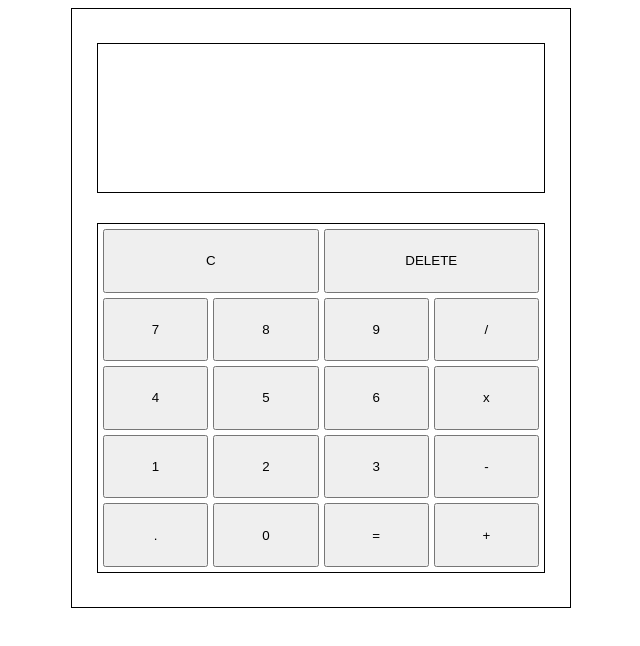
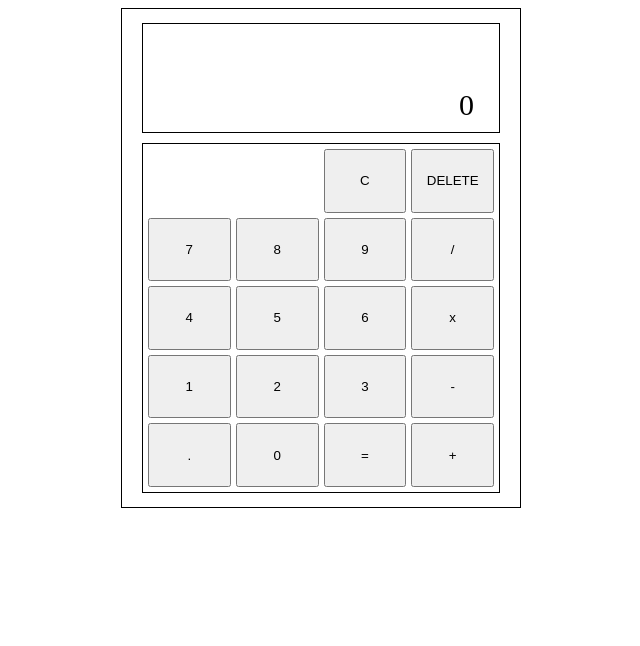
Before and after one commit to Sane1804/Calculator, a plain HTML site: page index.html in a window 1280 px wide. Shown: the whole page, without its empty margins (319-959 px from the left). Drawn offline with Linux system fonts and the light colour scheme.

Commit message:
Finally archive the layout

```diff
--- a/index.html
+++ b/index.html
@@ -9,7 +9,8 @@
 <body>
     <div id="calculator">
         <div id="screen-container">
-            <div id="screen"></div>
+            <div id="second-screen"></div>
+            <div id="main-screen">0</div>
         </div>
         <div id="buttons-container">
         </div>
--- a/script.js
+++ b/script.js
@@ -1,4 +1,7 @@
-let btnContainer = document.querySelector("#buttons-container");
+const BTN_CONTAINER = document.querySelector("#buttons-container");
+const MAIN_SCREEN = document.querySelector("#main-screen");
+const SECOND_SCREEN = document.querySelector("#second-screen");
+
 
 const appendBtn = (node) => {
     let box = node;
@@ -8,19 +11,21 @@ const appendBtn = (node) => {
         let btn = document.createElement("button");
         btn.classList.add("btn");
         if(i < 2){
-            btn.classList.add("btn-span");
+            btn.classList.add(`btn-span${i}`);
         }
         btn.textContent = arr[i];
         box.appendChild(btn);
     }
 }
-appendBtn(btnContainer)
+appendBtn(BTN_CONTAINER)
 
 
 const BUTTONS = document.querySelectorAll(".btn");
 
+BUTTONS.forEach(btn => btn.addEventListener("click", function (e) {
+    if (e.target.textContent == "C"){
+        MAIN_SCREEN.textContent = 0;
+        SECOND_SCREEN.textContent = "";
+    }
 
-
-BUTTONS.forEach(btn => btn.addEventListener("click", function (e) {
-    console.log(e.target)
 }));
--- a/style.css
+++ b/style.css
@@ -16,21 +16,40 @@ body {
 
 
 #calculator {
-    width: 500px;
-    height: 600px;
+    width: 400px;
+    height: 500px;
     border: 1px solid black;
     display: flex;
     flex-direction: column;
     align-items: center;
     justify-content: center;
-    gap: 30px
+    gap: 10px;
 }
 
 #screen-container {
-    height: 150px;
+    height: 110px;
     width: 90%;
     border: 1px solid black;
+    display: grid;
+    grid-template-rows: 1fr 2fr;
 }
+
+#second-screen,
+#main-screen {
+    display: flex;
+    justify-content: flex-end;
+    align-items: flex-end;
+    padding: 10px 25px;
+}
+
+#main-screen {
+    font-size: 30px;
+}
+
+
+
+
+
 
 
 #buttons-container {
@@ -45,6 +64,10 @@ body {
 }
 
 
-.btn-span {
-    grid-column: span 2;
+.btn-span0 {
+    grid-column-start: 3;
 }
+
+.btn-span1{
+    grid-column-start: 4;
+}
```
